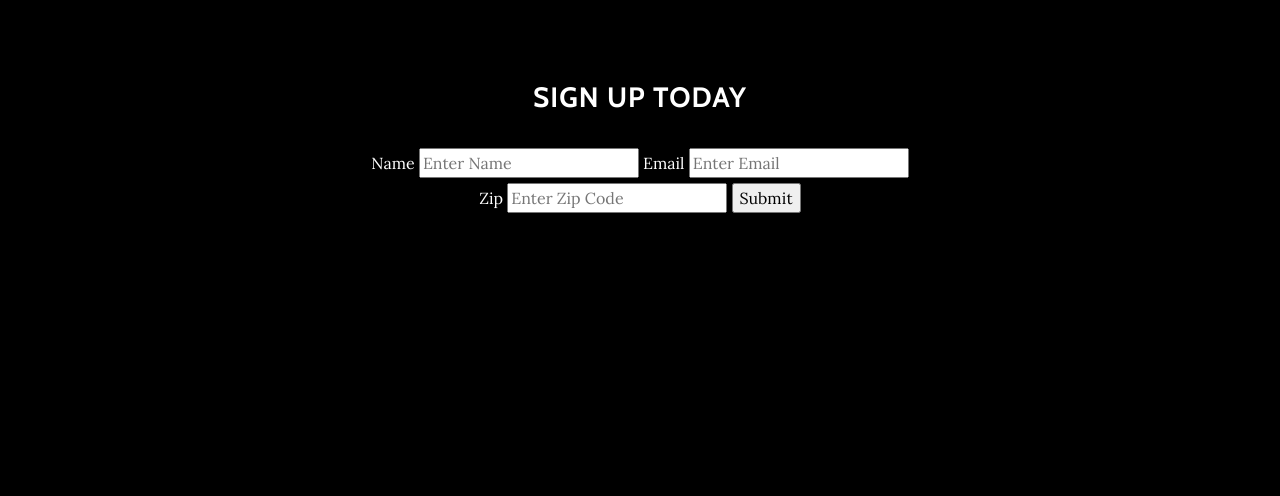
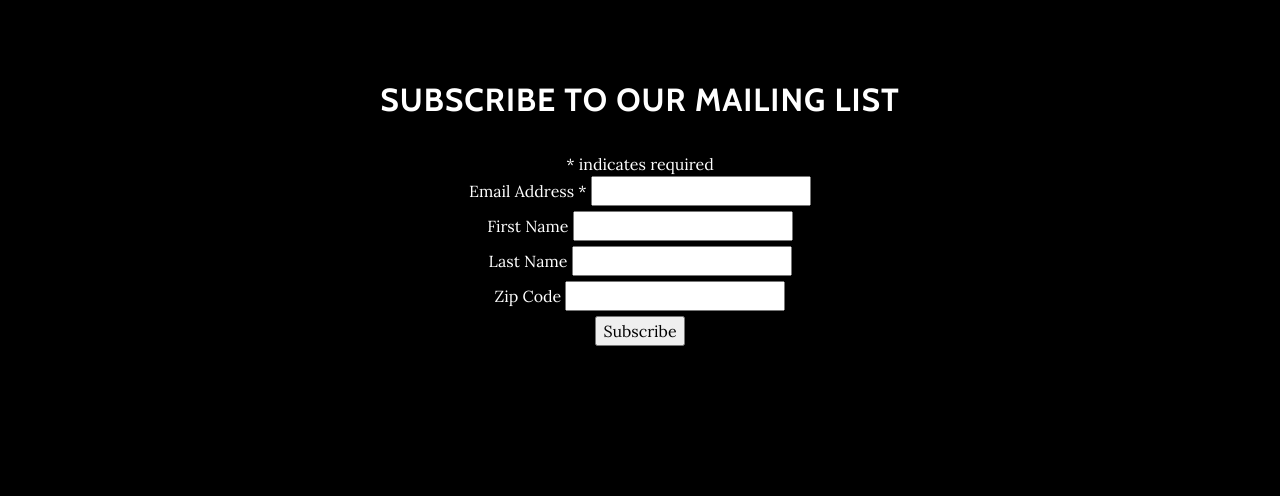
Before and after one commit to Clickieinc/tok, a website: page index.html in a window 1280 px wide. Shown: the part 2208-2704 px from the top of the page. Drawn offline with nearby package versions, Linux system fonts and the light colour scheme; some packages are replaced by stand-ins of ours.

Commit message:
Add embedded MailChimp form

```diff
--- a/index.html
+++ b/index.html
@@ -97,31 +97,48 @@
 			<!-- Signup Form -->
 			<section id="download" class="sign-up text-center">
 			<div class="container ">
-						<h3> SIGN UP TODAY </h3>
-			<form>
-				<label>Name</label>
-				<input type="text" placeholder="Enter Name" name="name" id="name"
-				required>
 
-				<label>Email</label>
-				<input type="text" placeholder="Enter Email" name="email" id="email"
-				required>
+			<!-- Begin MailChimp Signup Form -->
+				<div id="mc_embed_signup">
+					<form action="https://firebaseapp.us16.list-manage.com/subscribe/post?u=41f9140b8adec96ce17d7335d&amp;id=9f0abf218a" method="post" id="mc-embedded-subscribe-form" name="mc-embedded-subscribe-form" class="validate" target="_blank" novalidate>
+						<div id="mc_embed_signup_scroll">
 
-				<br>
+						<h2>Subscribe to our mailing list</h2>
+							<div class="indicates-required"><span class="asterisk">*</span> indicates required</div>
+								<div class="mc-field-group">
 
-				<label>Zip</label>
-				<input type="text" placeholder="Enter Zip Code" name="zip" id="zip" maxlength="5"
-				required>
-				<input type="button" value="Submit" onClick="submitForm()">
-			</form>
-			</section>
+								<label for="mce-EMAIL">Email Address  <span class="asterisk">*</span>
+								</label>
+
+								<input type="email" value="" name="EMAIL" class="required email" id="mce-EMAIL">
+								</div>
+								<div class="mc-field-group">
+									<label for="mce-FNAME">First Name </label>
+									<input type="text" value="" name="FNAME" class="" id="mce-FNAME">
+								</div>
+								<div class="mc-field-group">
+									<label for="mce-LNAME">Last Name </label>
+									<input type="text" value="" name="LNAME" class="" id="mce-LNAME">
+								</div>
+								<div class="mc-field-group">
+									<label for="mce-MMERGE4">Zip Code </label>
+									<input type="text" value="" name="MMERGE4" class="" id="mce-MMERGE4">
+								</div>
+									<div id="mce-responses" class="clear">
+									<div class="response" id="mce-error-response" style="display:none"></div>
+									<div class="response" id="mce-success-response" style="display:none"></div>
+								</div>    <!-- real people should not fill this in and expect good things - do not remove this or risk form bot signups-->
+								<div style="position: absolute; left: -5000px;" aria-hidden="true"><input type="text" name="b_41f9140b8adec96ce17d7335d_9f0abf218a" tabindex="-1" value=""></div>
+							<div class="clear"><input type="submit" value="Subscribe" name="subscribe" id="mc-embedded-subscribe" class="button"></div>
+						</div>
+					</form>
+				</div>
+				</div>
 			</div>
-
           </div>
         </div>
-      </div>
+	</section>
 
-    </section>
 
     <!-- Map Section -->
     <div id="map"></div>
```
